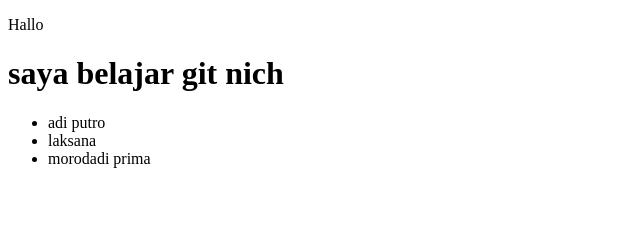
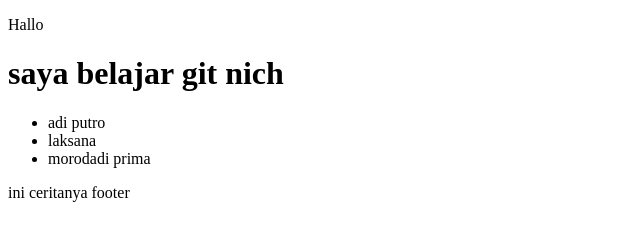
Before and after one commit to rivanrakur/butkem, a website: page index.html in a window 1280 px wide. Shown: the whole page, without its empty margins (0-640 px from the left). Drawn offline with Linux system fonts and the light colour scheme.

Commit message:
tambahan footer

```diff
--- a/index.html
+++ b/index.html
@@ -12,5 +12,6 @@
       <li>laksana</li>
       <li>morodadi prima</li>
     </ul>
+    <footer>ini ceritanya footer</footer>
   </body>
 </html>
--- /dev/null
+++ b/package.json
@@ -0,0 +1,5 @@
+{
+  "dependencies": {
+    "typed.js": "^2.0.16"
+  }
+}
```
Also changed, not shown: 1 other file.
